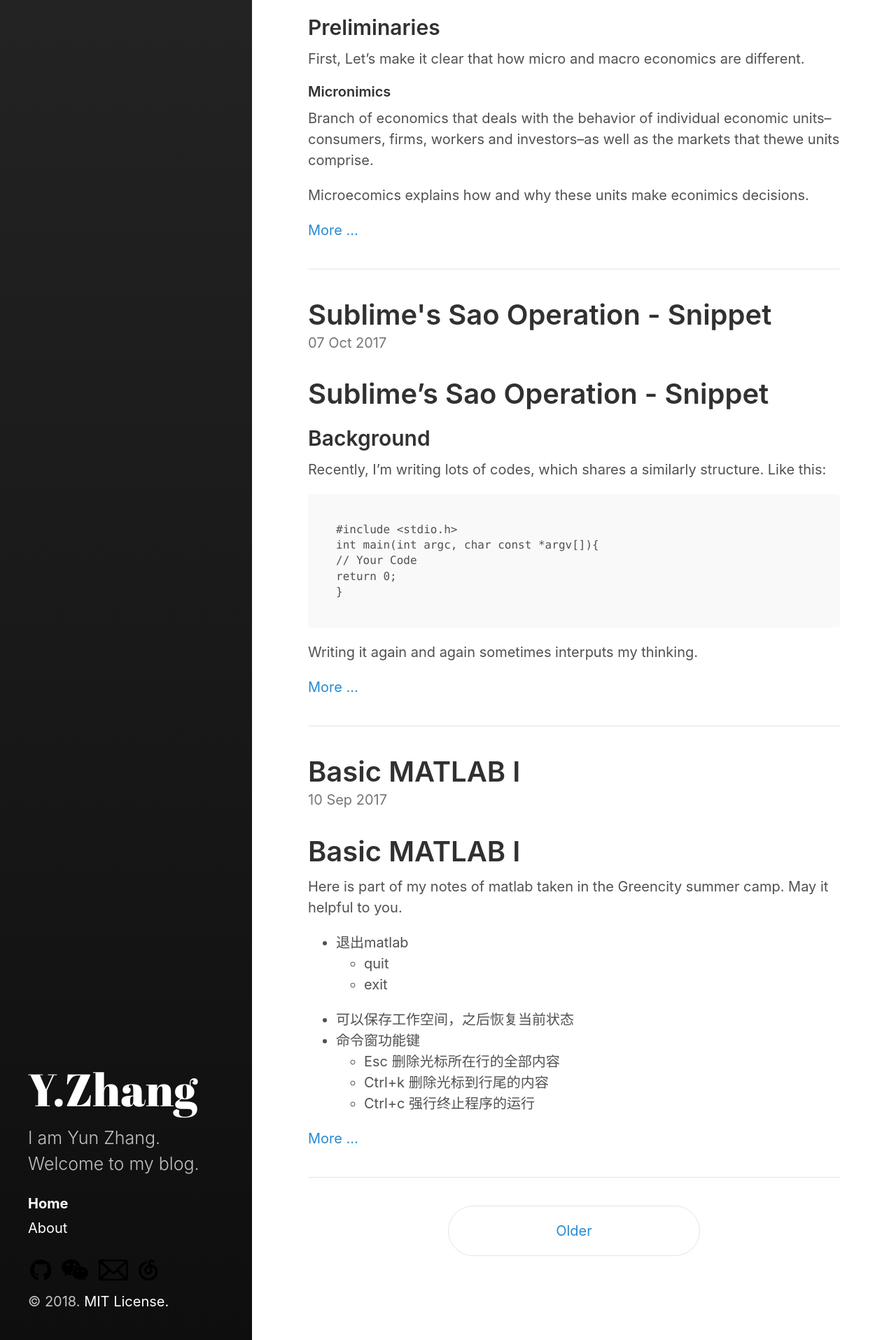
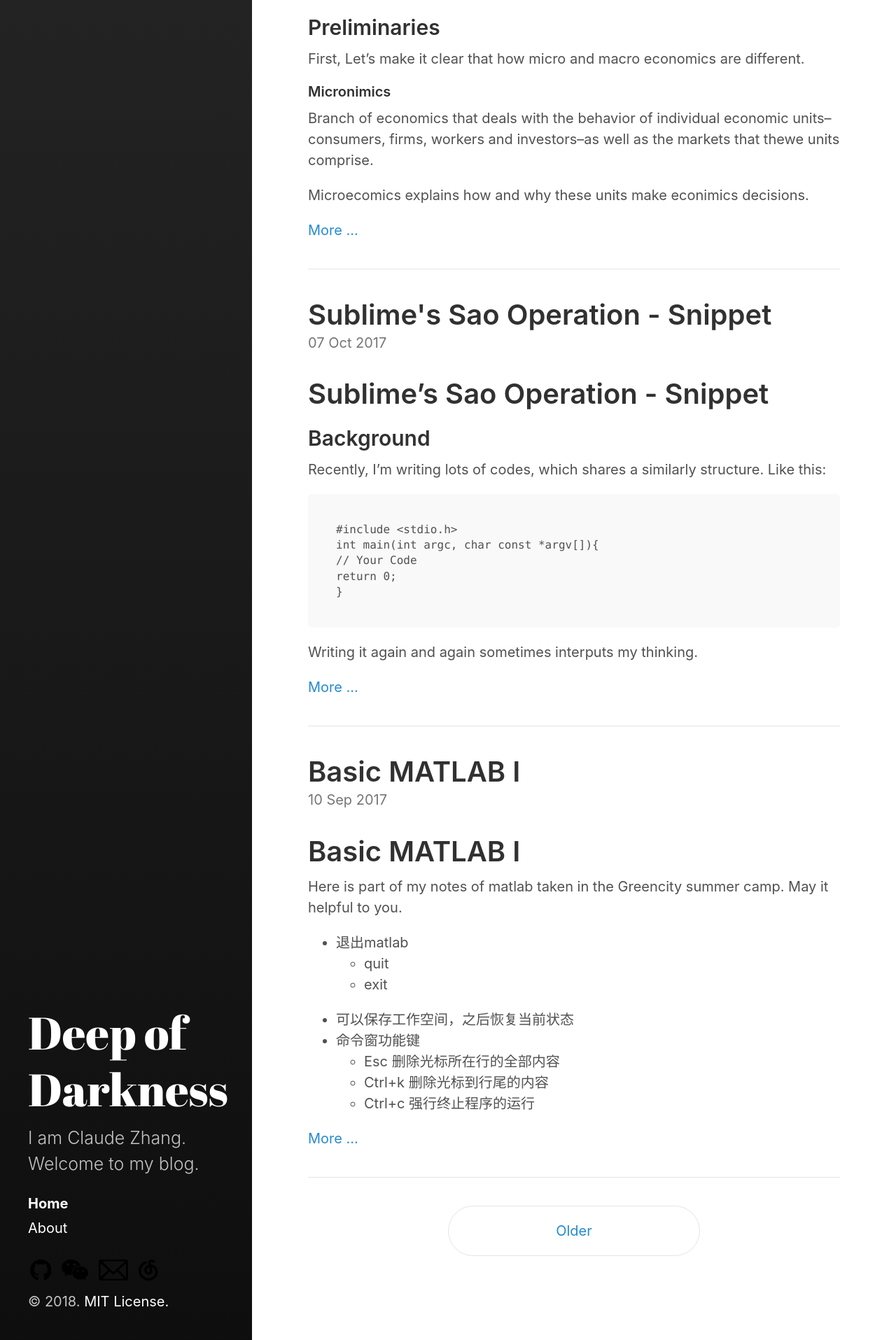
Before and after one commit to claude9493/claude9493.github.io, a Jekyll site: the page built from index.html, in a window 1280 px wide. Shown: the part 1355-3270 px from the top of the page at 70% size. Built offline with Jekyll 4.4.1, drawn with Linux system fonts in a browser that asks for light colours; the list of posts is cut into pages by our own code.

Commit message:
Update _config.yml

```diff
--- a/_config.yml
+++ b/_config.yml
@@ -3,9 +3,9 @@ markdown:         kramdown
 highlighter:      rouge
 
 # Setup
-title:            Y.Zhang
+title:            Deep of Darkness
 tagline:          'Blog'
-description:      'I am Yun Zhang. Welcome to my blog.'
+description:      'I am Claude Zhang. Welcome to my blog.'
 url:              http://claude9493.name/
 baseurl:          # the optional subpath of your site, e.g. "/blog"
                   # NB: This applies to all pages in your Jekyll site.
```
